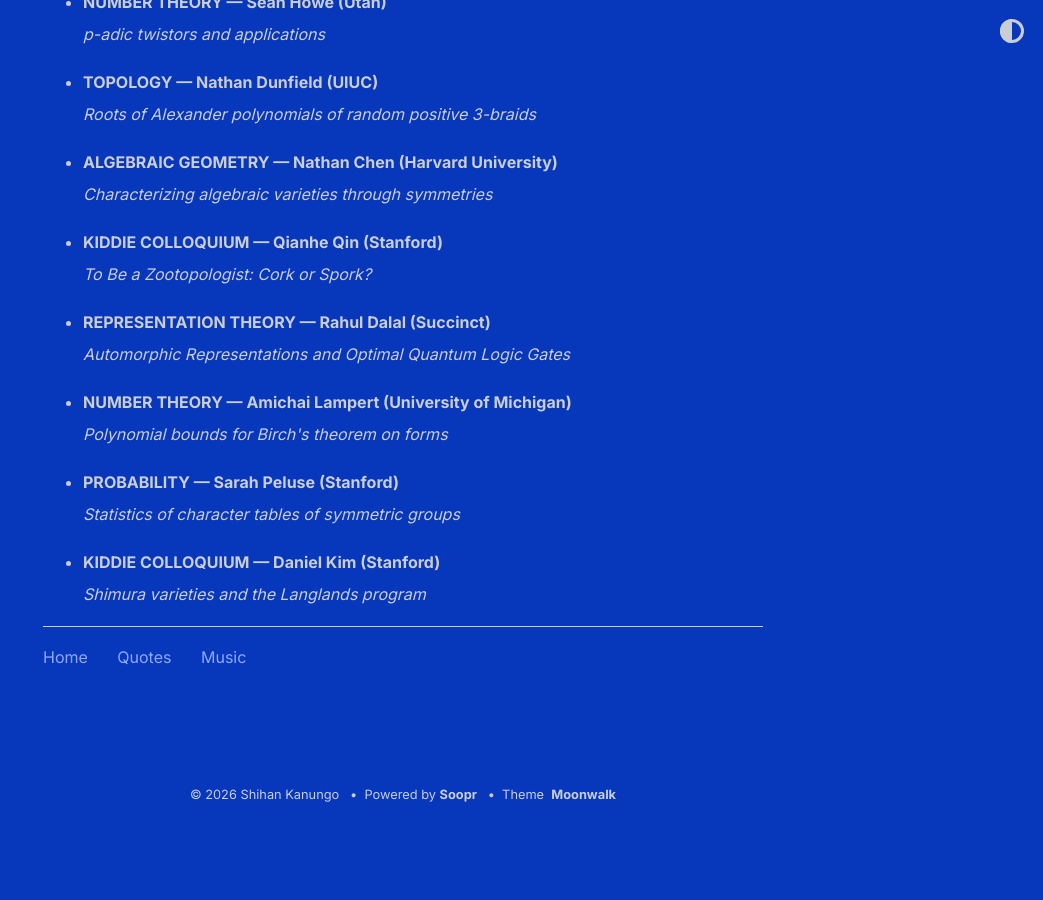
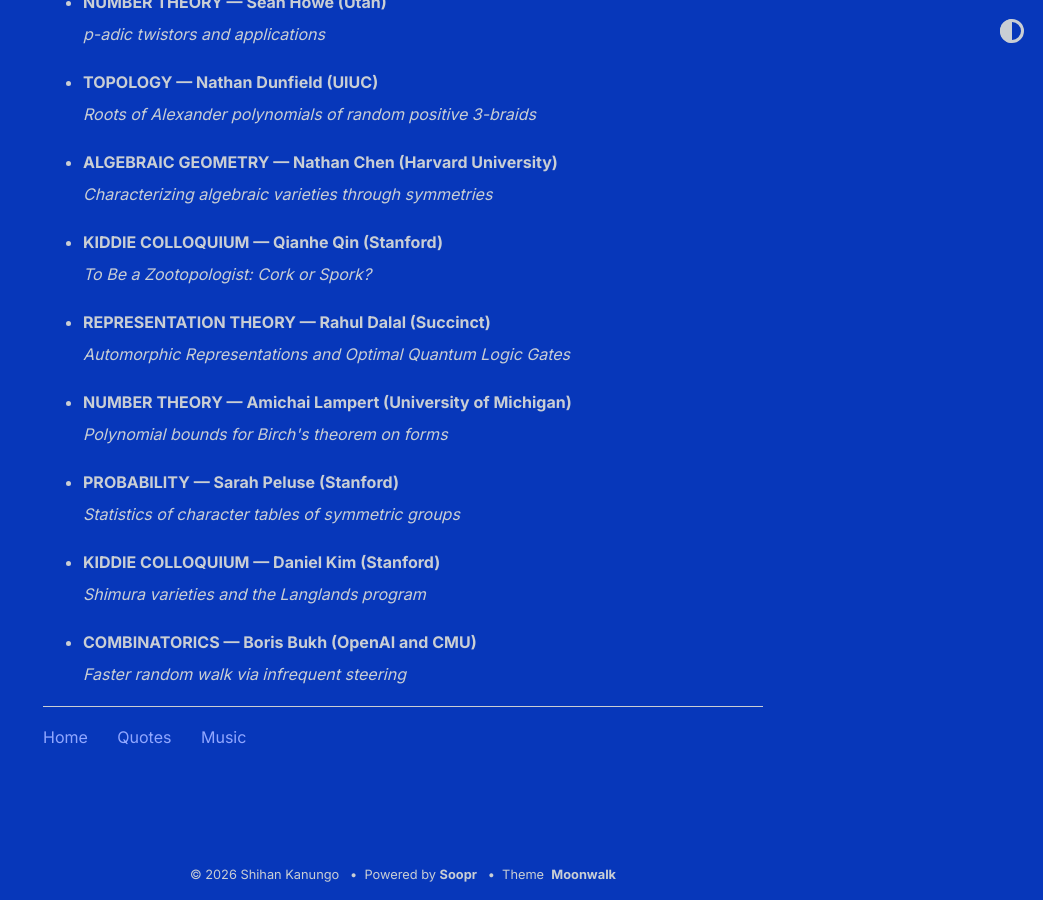
Before and after one commit to shihankanungo/shihankanungo.github.io, a Jekyll site: the page built from math-talks.md, in a window 1280 px wide and 900 px high, scrolled down 1935 px. Shown: the whole window, without its empty margins (237-1280 px from the left). Built offline with Jekyll 4.4.1, drawn with Linux system fonts in a browser that asks for light colours; before the commit the page ends 2755 px from its top, so only the background shows below that.

Commit message:
Update math-talks.md

```diff
--- a/math-talks.md
+++ b/math-talks.md
@@ -184,3 +184,11 @@ See [here](https://mathematics.stanford.edu/events/upcoming-events) for upcoming
   <small><img src="images/2026-05-14a.png" alt="May 14"></small>
 </details></li>
  </ul>
+
+<ul>
+<li><details>
+  <summary style="list-style: none;"><b>COMBINATORICS &mdash; Boris Bukh (OpenAI and CMU)</b><br>
+    <i>Faster random walk via infrequent steering</i></summary>
+  <small><img src="images/2026-05-14b.png" alt="May 14"></small>
+</details></li>
+</ul>
```
